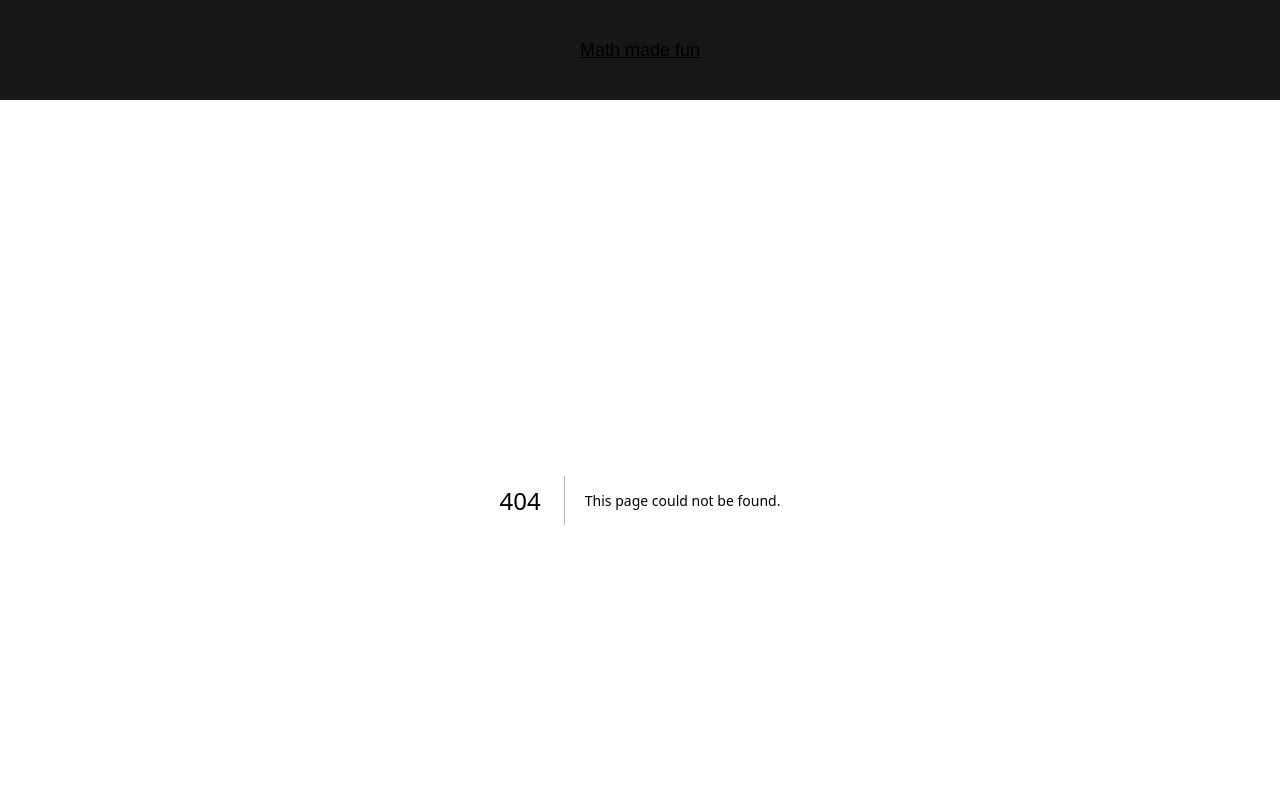
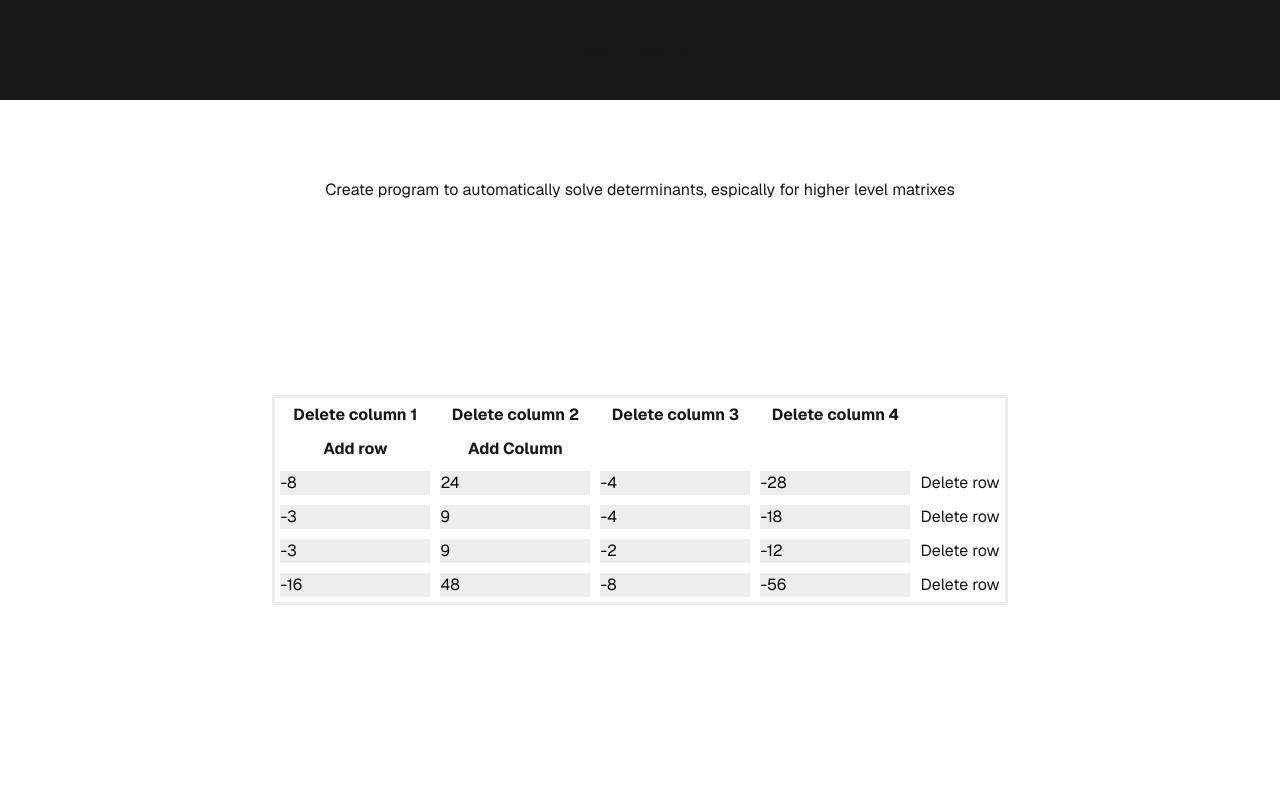
Before and after one commit to RisingSatalite/math-made-fun, a Next.js app: page /advance/matrixes/determinants/solving-determinants in a window 1280 px wide. Before the commit this address had no page. Shown: the top 800 px of the page. Built offline with nearby package versions, Linux system fonts and the light colour scheme.

Commit message:
fix page name

```diff
--- a/src/app/advance/matrixes/determinants/solving determinants/page.js
+++ b/src/app/advance/matrixes/determinants/solving-determinants/page.js
@@ -2,14 +2,60 @@
 
 import { useState } from "react";
 
-export default function solvingDetermiants() {
+export default function SolvingDetermiants() {
     const [equations, setEquations] = useState([[-8,24,-4,-28],[-3,9,-4,-18],[-3,9,-2,-12],[-16,48,-8,-56]])
     const [equationsChanged, setEquationsChanged] = useState([])
 
     function changeMatrix() {
-    // Deep clone on init
-    setEquationsChanged(equations.map(row => [...row]));
+      // Deep clone on init
+      setEquationsChanged(equations.map(row => [...row]));
+    }
+
+  function setEquationValue(value, rowIndex, colIndex) {
+    // Create a deep copy of the equations array
+    var newEquations = equations.map(row => [...row]);
+    newEquations[rowIndex][colIndex] = value;
+    setEquations(newEquations);
   }
+
+  function deleteColumn(columnIndex) {
+    var updatedRquationList = [...equations];
+    for(let i = 0; i < updatedRquationList.length; i++){
+      updatedRquationList[i].splice(columnIndex, 1);
+    }
+    if(updatedRquationList[0].length == 0){
+      updatedRquationList = [[0]]
+    }
+    setEquations(updatedRquationList);
+  }
+
+  function deleteRow(rowIndex) {
+    var updatedRquationList = [...equations];
+    updatedRquationList.splice(rowIndex, 1)
+    if(updatedRquationList.length == 0){
+      updatedRquationList = [[0]]
+    }
+    setEquations(updatedRquationList);
+  }
+
+  function addRow() {
+    var updatedRquationList = [...equations];
+    var newRow = [...updatedRquationList[0]]
+    for(let i = 0; i < newRow.length; i++){
+      newRow[i] = 0;
+    }
+    updatedRquationList.push(newRow)
+    setEquations(updatedRquationList);
+  }
+
+  function addColumn() {
+    var updatedRquationList = [...equations];
+    for(let i = 0; i < updatedRquationList.length; i++){
+      updatedRquationList[i].push(0);
+    }
+    setEquations(updatedRquationList);
+  }
+
 
   return (
     <div className="grid grid-rows-[20px_1fr_20px] items-center justify-items-center min-h-screen p-8 pb-20 gap-16 sm:p-20 font-[family-name:var(--font-geist-sans)]">
```
